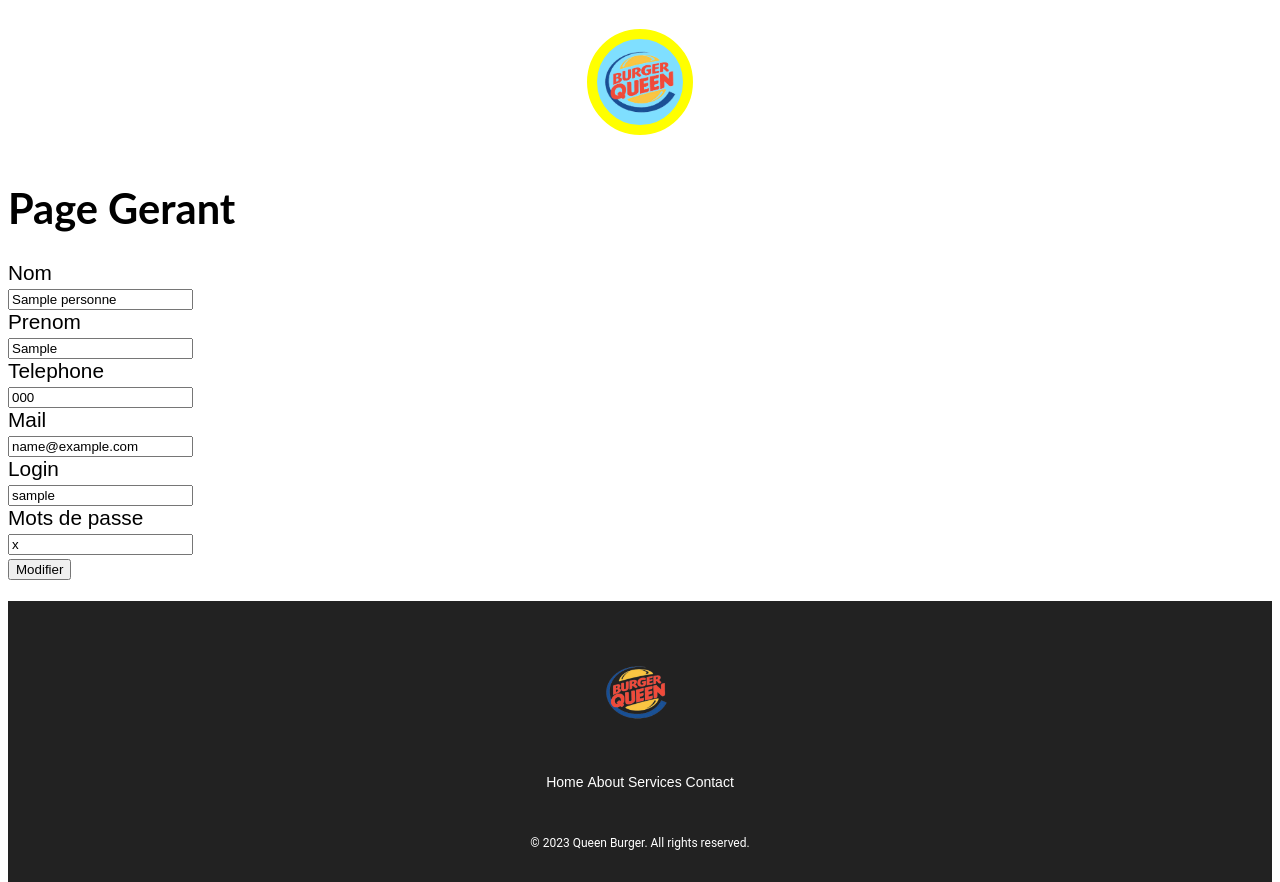
After one commit to youcisla/Queen-Burger, a PHP site: page /HTML/modification.php in a window 1280 px wide. The commit adds this page. Run offline with PHP 8.4, Linux system fonts and the light colour scheme; tables that the repository leaves empty hold one stand-in row (values such as "Sample post").

Commit message:
modifier employer

```diff
--- a/BaseDeDonne/Personne.php
+++ b/BaseDeDonne/Personne.php
@@ -27,7 +27,7 @@ function ReadPersonne($id){
 }
 function UpdatePersonne($id,$nom,$prenom,$telephone,$mail){
     $sql = "UPDATE Personne SET
-    nom='$nom',prenom='$prenom',telephone='$telephone',mail=$mail where id = '$id'";
+    nom='$nom',prenom='$prenom',telephone='$telephone',mail='$mail' where id = '$id'";
     bdd()->query($sql);
 
 }
--- a/HTML/inscription.php
+++ b/HTML/inscription.php
@@ -32,7 +32,7 @@
 
                 <div class="mail">
                 <label for="mail">email</label>
-                <input type="mail" id="mail" name="mail" pattern="" required>
+                <input type="mail" id="mail" name="mail" required>
 
                 </div>
                 <div class="login">
--- /dev/null
+++ b/HTML/modification.php
@@ -0,0 +1,83 @@
+
+<!DOCTYPE html>
+<html lang="en">
+<head>
+    <meta charset="UTF-8">
+    <meta http-equiv="X-UA-Compatible" content="IE=edge">
+    <meta name="viewport" content="width=device-width, initial-scale=1.0">
+    <title>Document</title>
+</head>
+<body>
+<div class="headerContainer">
+        <?php
+            include_once 'header.php';
+        ?>
+    </div>
+
+</body>
+</html>
+<?php
+// Establish a database connection
+$servername = "localhost";
+$username = "root";
+$password = "";
+$dbname = "queenburger";
+$conn = new mysqli($servername, $username, $password, $dbname);
+
+// Check for errors in the database connection
+if ($conn->connect_error) {
+  die("Connection failed: " . $conn->connect_error);
+}
+$id=1;
+// Query the database to get the employee data
+$sql = "SELECT serveur.login,serveur.mot_de_passe,personne.nom, personne.prenom, personne.telephone,personne.mail FROM personne
+INNER JOIN serveur ON serveur.information = personne.id WHERE serveur.id='$id'";
+$result = $conn->query($sql);
+?>
+<div class="principal">
+    <h1>Page Gerant</h1>
+    <p>
+        <?php if ($result) {
+    while ($row = $result->fetch_assoc()) {
+        // Accéder aux données individuelles
+        $nom = $row['nom'];
+        $prenom = $row['prenom'];
+        $tel = $row['telephone'];
+        $mail = $row['mail'];
+        $login = $row['login'];
+        $mdp = $row['mot_de_passe'];
+
+        // Effectuer les opérations nécessaires avec les données
+        // ...
+    }
+} else {
+    // Gérer l'erreur de la requête
+    echo "Erreur de requête : " . $mysqli->error;
+}
+$conn->close();
+?>
+        <form action="/Queen-Burger/BaseDeDonne/modifier_post.php" method="POST">
+
+
+            <label for="nom">Nom</label><br/>
+                <input type="text" name="nom" id= "nom" value="<?php echo $nom ;?>" required><br/>
+            <label for="prenom">Prenom</label><br/>
+                <input type="text" name="prenom" id="prenom" value="<?php echo $prenom;?>" required><br/>
+            <label for="telephone">Telephone</label><br/>
+                <input type="tel" name="telephone" id="telephone"  value="<?php echo $tel;?>" required><br/>
+            <label for="mail">Mail</label><br/>
+                <input type="text" name="mail" id="mail" value="<?php echo $mail;?>" required><br/>
+            <label for="login">Login</label><br/>
+                <input type="text" name="login" id="login" value="<?php echo $login;?>" required><br/>
+            <label for="mot_de_passe">Mots de passe</label><br/>
+                <input type="text" name="mot_de_passe" id="mot_de_passe" value="<?php echo $mdp;?>" required><br/>
+            <button type="submit">Modifier</button>
+
+        </form>
+    </p>
+</div>
+<footer>
+            <?php
+            include_once 'footer.php';
+        ?>
+</footer>
--- a/HTML/test.php
+++ b/HTML/test.php
@@ -99,7 +99,7 @@ $conn->close();
                     </a>
                 </button>
                 <button class="buttonSHAPE">
-                    <a href="/Queen-Burger/HTML/calendar.php">
+                    <a href="/Queen-Burger/HTML/modification.php">
                         <i class="fa fa-pencil" aria-hidden="true"></i>
                         Modifier
                     </a>
```
Also changed, not shown: BaseDeDonne/modifier_post.php (added, +29 -0 lines).
